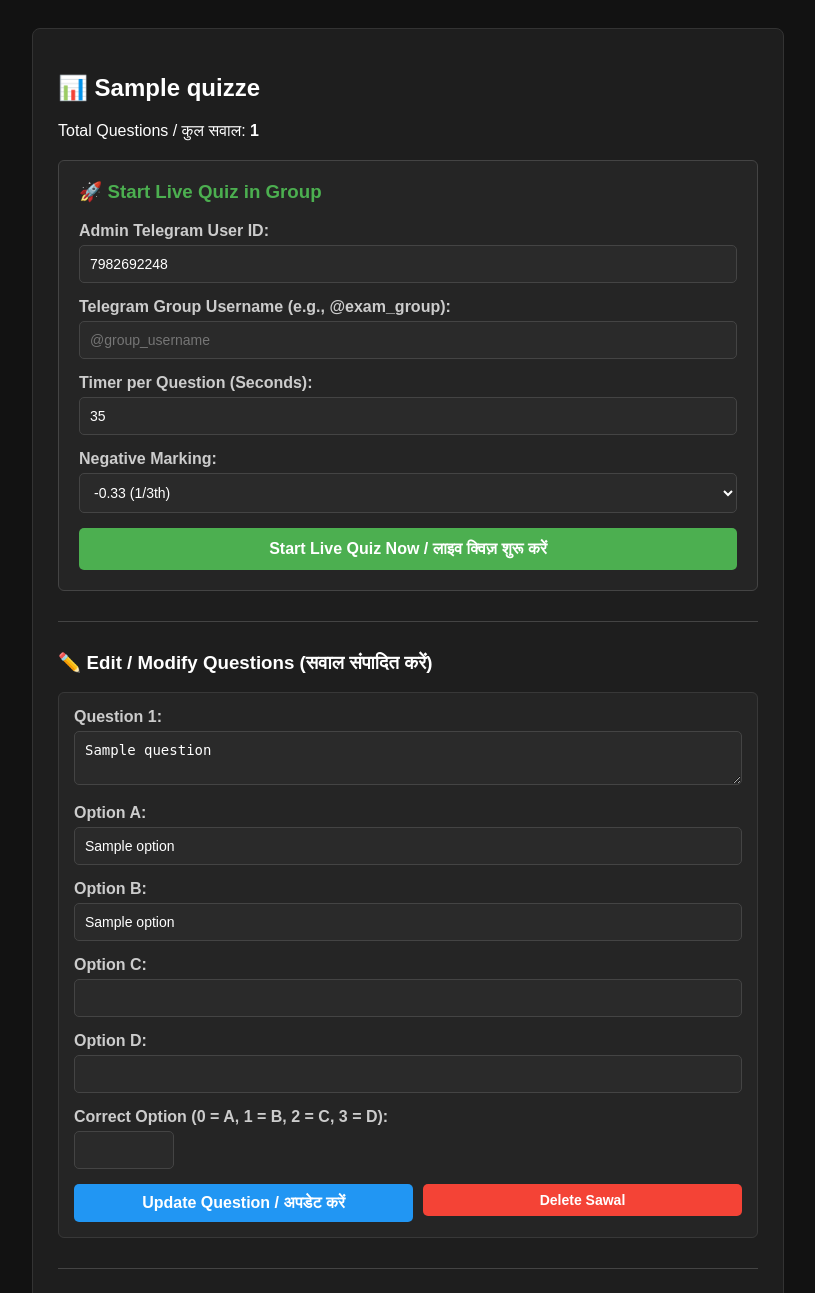
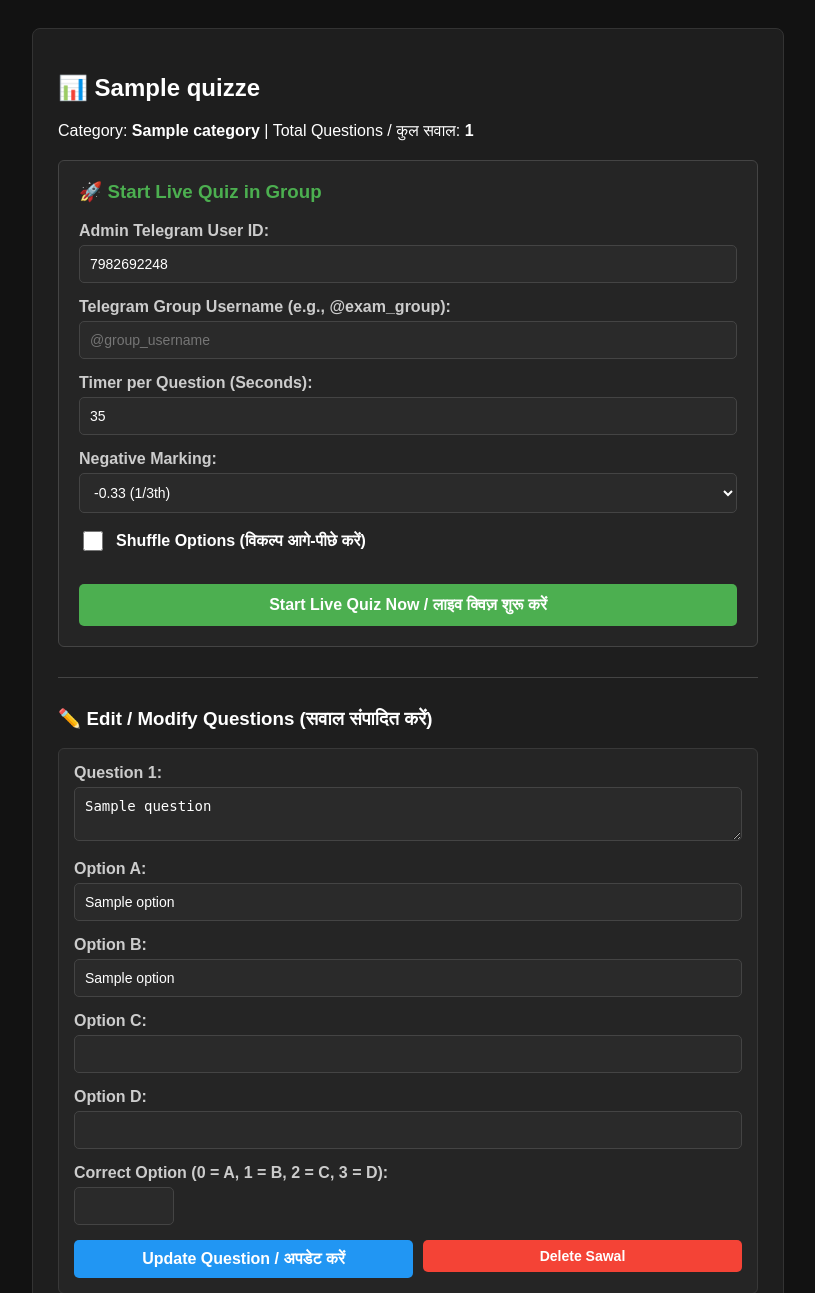
Before and after one commit to swiguru-quiz-bot/swiguru-quiz-bot, a Flask app: page /preview/1 in a window 1280 px wide. Shown: the top 1293 px of the page, without its empty margins (232-1047 px from the left). Run offline with Flask 3, Linux system fonts and the light colour scheme; a database or web service that is not in the repository returns one stand-in record (values such as "Sample title").

Commit message:
Add files via upload

```diff
--- a/app.py
+++ b/app.py
@@ -4,6 +4,7 @@ import re
 import time
 import threading
 import os
+import random
 import requests
 from flask import Flask, request, render_template, redirect, url_for
 from pypdf import PdfReader
@@ -34,6 +35,7 @@ def load_quizzes():
             q_id = str(doc["_id"])
             quizzes[q_id] = {
                 "title": doc.get("title", "Untitled"),
+                "category": doc.get("category", "Chapter-wise"),
                 "questions": doc.get("questions", []),
                 "created_at": doc.get("created_at", "")
             }
@@ -159,6 +161,7 @@ def upload_quiz():
     try:
         admin_id = request.form.get('admin_id', '').strip()
         quiz_title = request.form.get('quiz_title', 'Untitled Quiz').strip()
+        category = request.form.get('category', 'Chapter-wise').strip()
 
         if admin_id != OWNER_TELEGRAM_ID:
             return "<h3>❌ Error: Invalid Telegram User ID! / त्रुटि: टेलीग्राम यूजर आईडी गलत है!</h3>"
@@ -188,6 +191,7 @@ def upload_quiz():
         quiz_data = {
             "_id": quiz_id,
             "title": quiz_title,
+            "category": category,
             "questions": questions,
             "created_at": time.strftime("%Y-%m-%d %H:%M:%S")
         }
@@ -203,6 +207,7 @@ def preview_quiz(quiz_id):
         return "<h3>❌ Quiz not found! / क्विज़ नहीं मिली!</h3>"
     quiz = {
         "title": doc.get("title"),
+        "category": doc.get("category", "Chapter-wise"),
         "questions": doc.get("questions"),
         "created_at": doc.get("created_at")
     }
@@ -237,7 +242,7 @@ def view_quiz_scores(quiz_id):
     <body>
         <div class="container">
             <h2>🏆 Leaderboard: {doc.get('title')}</h2>
-            <p>Total Candidates: <b>{len(scores)}</b></p>
+            <p>Category: <b>{doc.get('category', 'Chapter-wise')}</b> | Total Candidates: <b>{len(scores)}</b></p>
             <table>
                 <tr>
                     <th>Rank</th>
@@ -338,6 +343,8 @@ def play_group(quiz_id):
     except:
         current_negative_marking = -0.33
 
+    shuffle_enabled = request.form.get('shuffle_options') == 'on'
+
     if not target_group:
         return "<h3>❌ Please enter Telegram Group Username!<br>टेलीग्राम ग्रुप यूजरनेम दर्ज करें!</h3>"
 
@@ -352,7 +359,7 @@ def play_group(quiz_id):
     current_active_quiz_id = quiz_id
     scores_collection.delete_many({"quiz_id": quiz_id})
 
-    thread = threading.Thread(target=run_live_quiz, args=(target_group, questions, timer, quiz_id, current_negative_marking))
+    thread = threading.Thread(target=run_live_quiz, args=(target_group, questions, timer, quiz_id, current_negative_marking, shuffle_enabled))
     thread.daemon = True
     thread.start()
 
@@ -415,14 +422,14 @@ def play_group(quiz_id):
     <body>
         <div class="card">
             <h2>🎉 Live Quiz Started / लाइव क्विज़ शुरू हो चुकी है!</h2>
-            <p>Total <b>{len(questions)}</b> questions are being sent to <b>'{target_group}'</b>.<br>कुल <b>{len(questions)}</b> सवाल ग्रुप में भेजे जा रहे हैं。<br><br><b>Negative Marking:</b> {current_negative_marking}</p>
+            <p>Total <b>{len(questions)}</b> questions sent to <b>'{target_group}'</b>.<br>कुल <b>{len(questions)}</b> सवाल भेजे जा रहे हैं。<br><br><b>Negative Marking:</b> {current_negative_marking}<br><b>Shuffle Options:</b> {'Yes (हाँ)' if shuffle_enabled else 'No (नहीं)'}</p>
             <a href="/" class="btn">Go Back / वापस जाएं</a>
         </div>
     </body>
     </html>
     """
 
-def run_live_quiz(chat_id, questions, timer, quiz_id, negative_marking):
+def run_live_quiz(chat_id, questions, timer, quiz_id, negative_marking, shuffle_enabled):
     global active_quiz_running, stop_requested
     with quiz_lock:
         active_quiz_running = True
@@ -437,9 +444,18 @@ def run_live_quiz(chat_id, questions, timer, quiz_id, negative_marking):
                 if len(raw_opts) < 2:
                     continue
 
+                correct_idx_original = int(q['correct'])
+                correct_text = raw_opts[correct_idx_original] if correct_idx_original < len(raw_opts) else raw_opts[0]
+
+                shuffled_opts = list(raw_opts)
+                if shuffle_enabled:
+                    random.shuffle(shuffled_opts)
+
+                new_correct_idx = shuffled_opts.index(correct_text)
+
                 q_text = q['question']
                 msg_content = f"<b>[Q.{index+1}/{total_q} / प्रश्न {index+1}/{total_q}]</b>\n\n<b>Question / सवाल:</b> {q_text}\n\n<b>Options / विकल्प:</b>\n"
-                for i, opt in enumerate(raw_opts):
+                for i, opt in enumerate(shuffled_opts):
                     opt_label = chr(65 + i)
                     msg_content += f"<b>{opt_label})</b> {opt}\n"
 
@@ -447,14 +463,14 @@ def run_live_quiz(chat_id, questions, timer, quiz_id, negative_marking):
                 time.sleep(1)
 
                 url = f"https://api.telegram.org/bot{TELEGRAM_TOKEN}/sendPoll"
-                poll_opts = ["A", "B", "C", "D"][:len(raw_opts)]
+                poll_opts = ["A", "B", "C", "D"][:len(shuffled_opts)]
 
                 poll_payload = {
                     "chat_id": chat_id,
                     "question": f"Q.{index+1}/{total_q}: Select correct option / सही विकल्प चुनें 👇",
                     "options": json.dumps(poll_opts),
                     "type": "quiz",
-                    "correct_option_id": int(q['correct']),
+                    "correct_option_id": new_correct_idx,
                     "is_anonymous": False
                 }
 
@@ -475,7 +491,7 @@ def run_live_quiz(chat_id, questions, timer, quiz_id, negative_marking):
                                 scores_collection.insert_one({
                                     "poll_id": p_id,
                                     "quiz_id": quiz_id,
-                                    "correct_opt": int(q['correct']),
+                                    "correct_opt": new_correct_idx,
                                     "negative_marking": negative_marking
                                 })
                             break
@@ -508,7 +524,6 @@ def run_live_quiz(chat_id, questions, timer, quiz_id, negative_marking):
             stop_requested = False
 
 def send_leaderboard(chat_id):
-    # Database se sabse aakhri quiz ka record dhoondhein jiska score save hua hai
     latest_score_doc = scores_collection.find_one({"score": {"$exists": True}}, sort=[("_id", -1)])
 
     if not latest_score_doc:
@@ -519,7 +534,6 @@ def send_leaderboard(chat_id):
     quiz_doc = quizzes_collection.find_one({"_id": q_id})
     quiz_title = quiz_doc.get("title", "Quiz") if quiz_doc else "Quiz"
 
-    # Limit badhaakar 100 kar di gayi hai taaki 100 candidates tak ka score dikhe
     top_users = list(scores_collection.find({"quiz_id": q_id, "score": {"$exists": True}}).sort("score", -1).limit(100))
 
     if not top_users:
--- a/templates/preview.html
+++ b/templates/preview.html
@@ -22,7 +22,7 @@
 <body>
     <div class="container">
         <h2>📊 {{ quiz.title }}</h2>
-        <p>Total Questions / कुल सवाल: <b>{{ quiz.questions|length }}</b></p>
+        <p>Category: <b>{{ quiz.category }}</b> | Total Questions / कुल सवाल: <b>{{ quiz.questions|length }}</b></p>
 
         <!-- Start Live Quiz Form -->
         <form action="/play-group/{{ quiz_id }}" method="POST" style="background: #252525; padding: 20px; border-radius: 6px; margin-top: 20px; border: 1px solid #444;">
@@ -53,7 +53,12 @@
                 </select>
             </div>
 
-            <button type="submit">Start Live Quiz Now / लाइव क्विज़ शुरू करें</button>
+            <div class="form-group" style="display: flex; align-items: center; gap: 10px; margin-top: 15px;">
+                <input type="checkbox" id="shuffle_options" name="shuffle_options" style="width: 20px; height: 20px; cursor: pointer;">
+                <label for="shuffle_options" style="margin: 0; cursor: pointer; color: #fff;">Shuffle Options (विकल्प आगे-पीछे करें)</label>
+            </div>
+
+            <button type="submit" style="margin-top: 15px;">Start Live Quiz Now / लाइव क्विज़ शुरू करें</button>
         </form>
 
         <hr style="border: 0; border-top: 1px solid #444; margin: 30px 0;">
```
